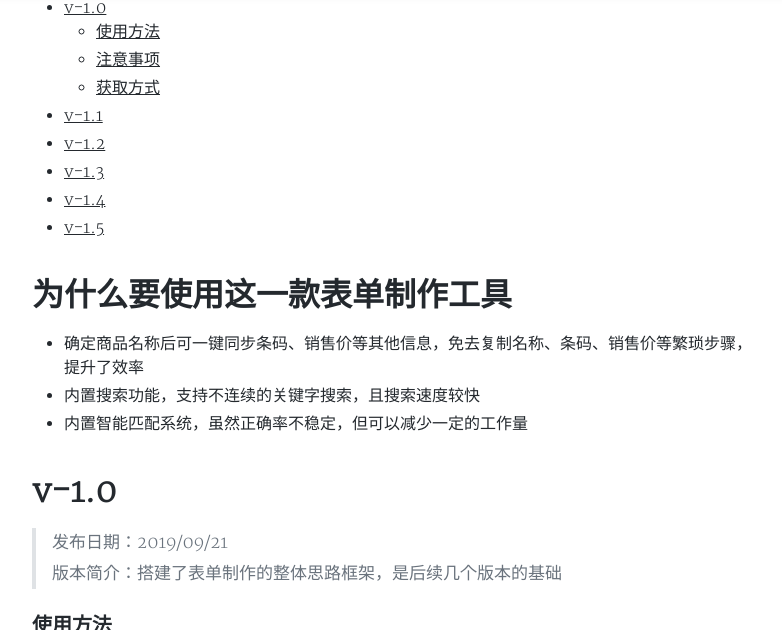
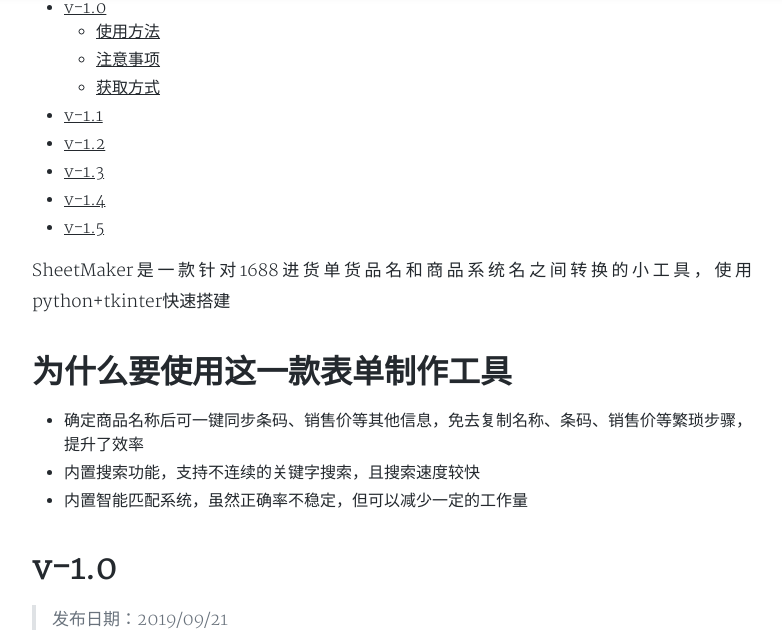
Before and after one commit to njuszj/njuszj.github.io, a Jekyll site: the page built from _posts/2019-09-18-sheet-tool.md, in a window 1280 px wide and 900 px high, scrolled down 432 px, cut to the strip 0-630 px from the top of the window. Shown: the whole strip, without its empty margins (248-1030 px from the left). Built offline with Jekyll 4.4.1, drawn with Linux system fonts in a browser that asks for light colours; nearby versions of some CDN libraries; a style sheet for code colours, icons or effects is not loaded.

Commit message:
Update 2019-09-18-sheet-tool.md

```diff
--- a/_posts/2019-09-18-sheet-tool.md
+++ b/_posts/2019-09-18-sheet-tool.md
@@ -11,6 +11,7 @@
 
 
 
+SheetMaker是一款针对1688进货单货品名和商品系统名之间转换的小工具，使用python+tkinter快速搭建
 
 # 为什么要使用这一款表单制作工具
 
```
